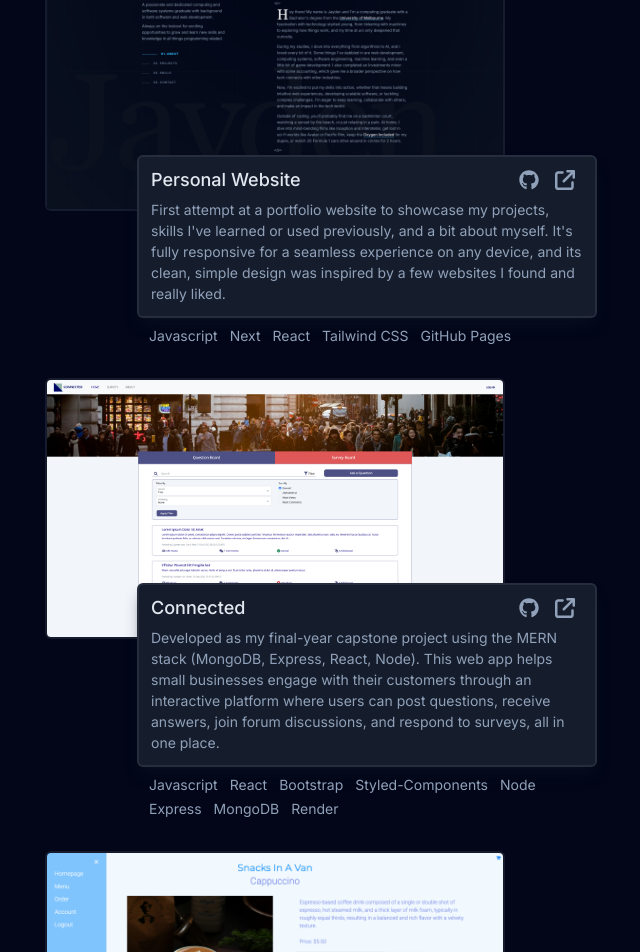
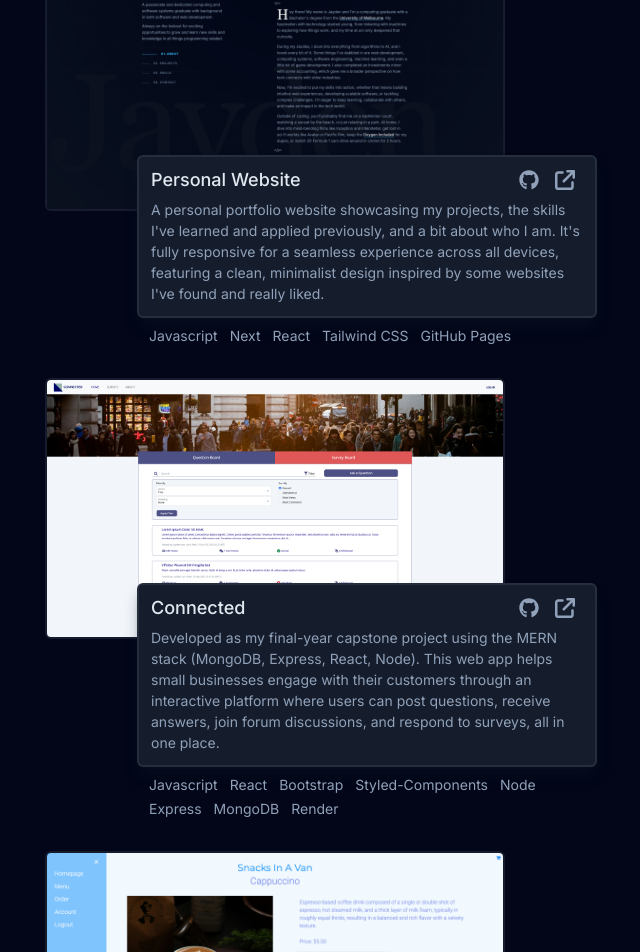
Before and after one commit to jayden-woo/personal-website, a Next.js app: page / in a window 1280 px wide. Shown: the part 1633-2585 px from the top of the page, without its empty margins (603-1243 px from the left). Built offline with nearby package versions, Linux system fonts and the light colour scheme.

Commit message:
Update README.md and add LICENSE

```diff
--- a/package.json
+++ b/package.json
@@ -1,7 +1,7 @@
 {
   "name": "personal-website",
   "version": "0.1.0",
-  "private": true,
+  "private": false,
   "engines": {
     "node": "^22.20.0"
   },
--- a/src/assets/data/projects.js
+++ b/src/assets/data/projects.js
@@ -18,7 +18,7 @@ const PROJECTS_DATA = [
   {
     title: "Personal Website",
     description:
-      "First attempt at a portfolio website to showcase my projects, skills I've learned or used previously, and a bit about myself. It's fully responsive for a seamless experience on any device, and its clean, simple design was inspired by a few websites I found and really liked.",
+      "A personal portfolio website showcasing my projects, the skills I've learned and applied previously, and a bit about who I am. It's fully responsive for a seamless experience across all devices, featuring a clean, minimalist design inspired by some websites I've found and really liked.",
     image: personalWebsite,
     link: "https://jayden-woo.vercel.app/",
     github: "https://github.com/jayden-woo/personal-website",
```
Also changed, not shown: 2 other files (tests, documents, lock files or other folders).
